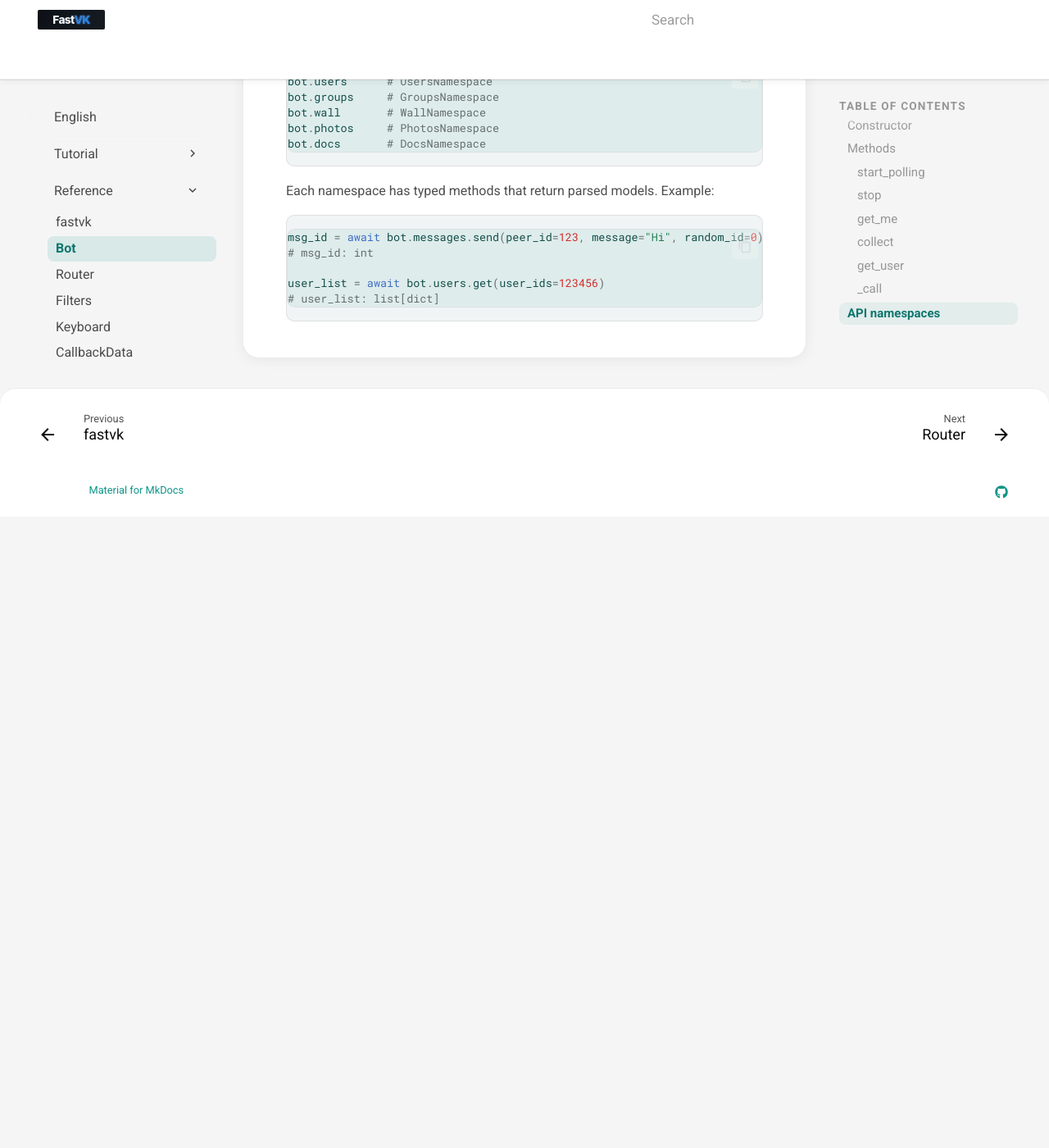
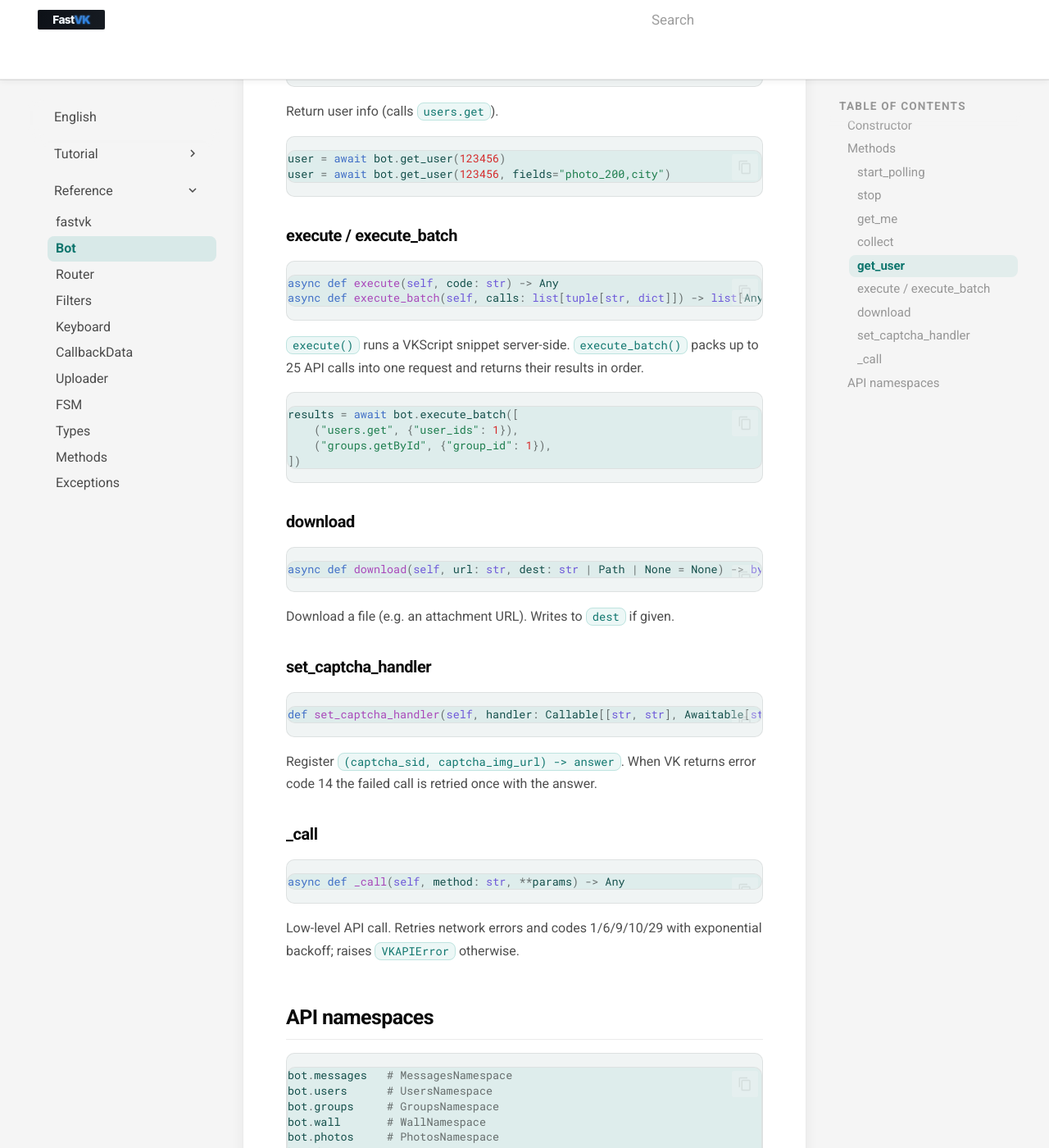
Before and after one commit to ndugram/fastvk, an MkDocs documentation site: the page built from docs/en/reference/bot.md, in a window 1280 px wide and 1400 px high, scrolled down 3219 px. Shown: the whole window at 82% size. Built offline with MkDocs 1.6.1 and Material for MkDocs 9.7.7, drawn with Linux system fonts in a browser that asks for light colours; comment, search, counter and statistics services are not loaded; before the commit the page ends 3849 px from its top, so only the background shows below that; some of the changed text lies outside the part shown.

Commit message:
update 5 files and create 2 files

````diff
--- a/docs/en/reference/bot.md
+++ b/docs/en/reference/bot.md
@@ -22,6 +22,11 @@
 | `storage` | `BaseStorage` | FSM storage. Default: `MemoryStorage()` |
 | `lifespan` | async context manager | Startup/shutdown hook |
 | `api_version` | `str` | VK API version. Default: `"5.199"` |
+| `timeout` | `float` | Per-request HTTP timeout in seconds. Default: `30.0` |
+| `max_retries` | `int` | Retries for network errors and codes 1/6/9/10/29. Default: `3` |
+| `captcha_handler` | `async (sid, img_url) -> answer` | Solver invoked on error code 14 |
+| `max_concurrency` | `int` | `FastVK` only — cap on updates processed in parallel (`0` = unbounded) |
+| `polling` | `"group"` \| `"user"` | `FastVK` only — long-poll flavour. Default: `"group"` |
 
 ## Methods
 
@@ -103,13 +108,48 @@
 user = await bot.get_user(123456, fields="photo_200,city")
 ```
 
+### execute / execute_batch
+
+```python
+async def execute(self, code: str) -> Any
+async def execute_batch(self, calls: list[tuple[str, dict]]) -> list[Any]
+```
+
+`execute()` runs a VKScript snippet server-side. `execute_batch()` packs up to
+25 API calls into one request and returns their results in order.
+
+```python
+results = await bot.execute_batch([
+    ("users.get", {"user_ids": 1}),
+    ("groups.getById", {"group_id": 1}),
+])
+```
+
+### download
+
+```python
+async def download(self, url: str, dest: str | Path | None = None) -> bytes
+```
+
+Download a file (e.g. an attachment URL). Writes to `dest` if given.
+
+### set_captcha_handler
+
+```python
+def set_captcha_handler(self, handler: Callable[[str, str], Awaitable[str]]) -> None
+```
+
+Register `(captcha_sid, captcha_img_url) -> answer`. When VK returns error
+code 14 the failed call is retried once with the answer.
+
 ### _call
 
 ```python
 async def _call(self, method: str, **params) -> Any
 ```
 
-Low-level API call. Raises `VKAPIError` on error response.
+Low-level API call. Retries network errors and codes 1/6/9/10/29 with
+exponential backoff; raises `VKAPIError` otherwise.
 
 ## API namespaces
 
````
Also changed, not shown: docs/en/reference/filters.md (+28 -0 lines), docs/en/reference/keyboard.md (+34 -0 lines), docs/en/reference/router.md (+33 -0 lines), docs/en/reference/scheduler.md (added, +66 -0 lines), docs/en/reference/test.md (added, +49 -0 lines), docs/en/reference/types.md (+33 -3 lines).
